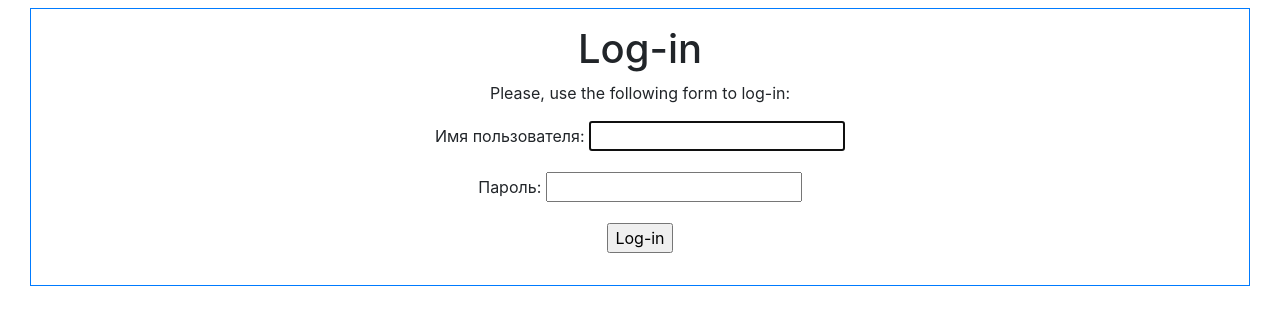
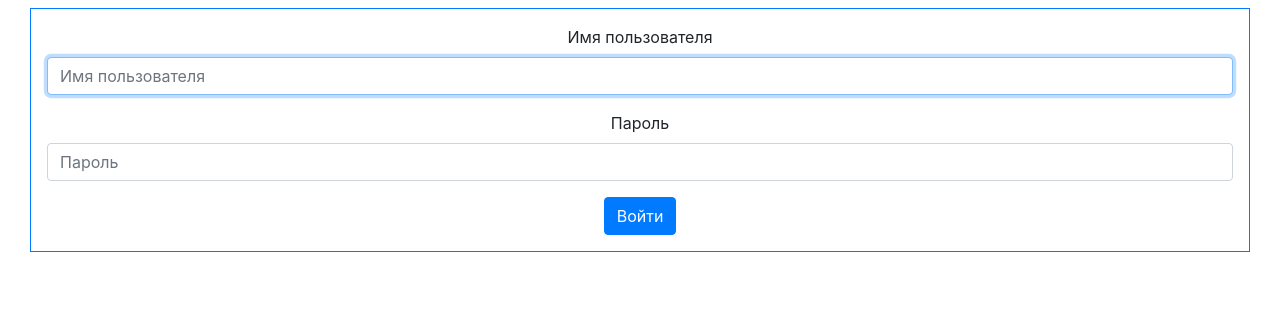
Before and after one commit to dr-angekok/python-project-lvl4, a Django app: page /login/ in a window 1280 px wide. Shown: the part 194-519 px from the top of the page. Run offline with Django 3.2, Linux system fonts and the light colour scheme; some libraries are stand-ins or nearby versions.

Commit message:
Fix login page

```diff
--- a/templates/registration/login.html
+++ b/templates/registration/login.html
@@ -1,24 +1,20 @@
 {% extends "base.html" %}
+{% load i18n %}
 {% load bootstrap4 %}
-{% load i18n %}
+
 
 {% block page_header %}<h1>{% trans "Log-in" %}</h1>{% endblock %}
+
 {% block content %}
-    <h1>Log-in</h1>
-    {% if form.errors %}
-        <p>
-            {% trans "Your username and password didn't match.
-            Please try again." %}
-        </p>
-    {% else %}
-        <p>{% trans "Please, use the following form to log-in:" %}</p>
-    {% endif %}
-    <div class="login-form">
-        <form action="{% url 'login' %}" method="post">
-            {{ form.as_p }}
-            {% csrf_token %}
-            <input type="hidden" name="next" value="{{ next }}"/>
-            <p><input type="submit" value='{% trans "Log-in"%}'></p>
-        </form>
-    </div>
-{% endblock %}
+  <form method="post" action="{% url 'login' %}" class="form">
+    {% csrf_token %}
+
+    {% bootstrap_form form %}
+    {% buttons %}
+      <button name="submit" class="btn btn-primary">{% trans "Log in" %}</button>
+    {% endbuttons %}
+
+    <input type="hidden" name="next" value="{{ next }}" />
+  </form>
+
+{% endblock content %}
```
